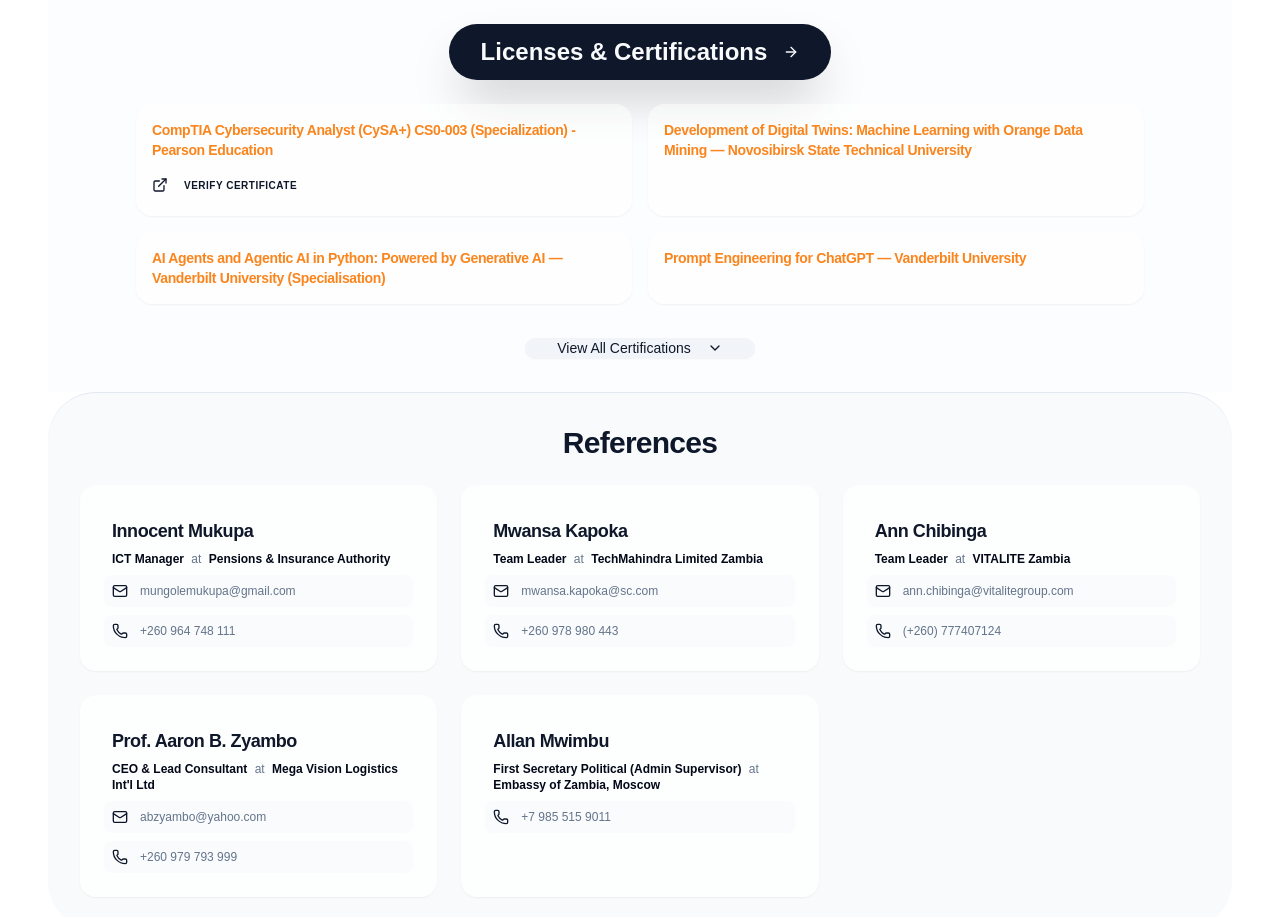
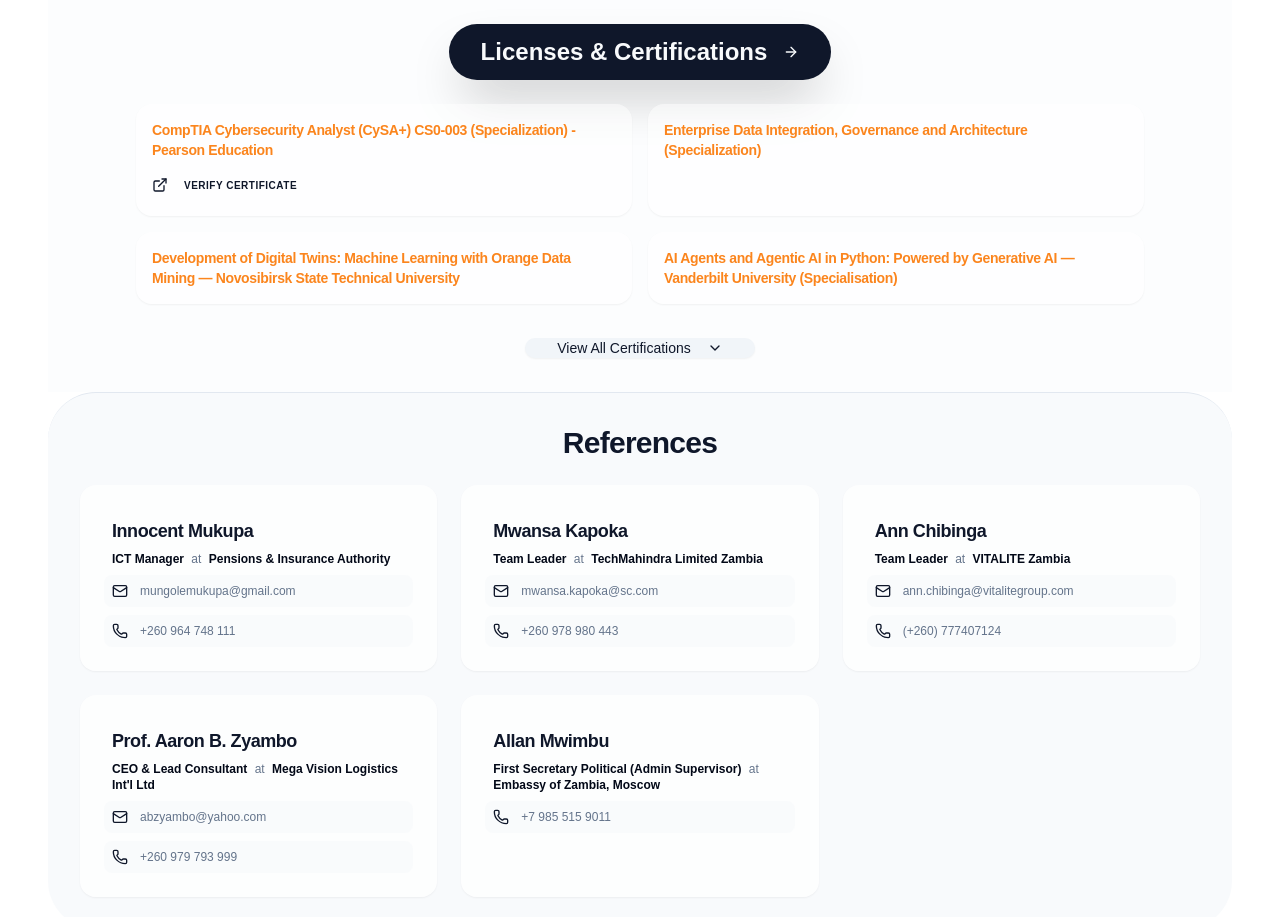
Before and after one commit to MS0C54073/muzoprof, a Next.js app: page / in a window 1280 px wide. Shown: the part 5460-6377 px from the top of the page. Built offline with nearby package versions, Linux system fonts and the light colour scheme.

Commit message:
to my certifications, add Enterprise Data Integration, Governance and Ar

```diff
--- a/src/app/page.tsx
+++ b/src/app/page.tsx
@@ -417,6 +417,7 @@
         education: educationData,
         certifications: [
             "CompTIA Cybersecurity Analyst (CySA+) CS0-003 (Specialization) - Pearson Education — https://coursera.org/verify/specialization/BEVC4O7ECJ16",
+            "Enterprise Data Integration, Governance and Architecture (Specialization)",
             "Development of Digital Twins: Machine Learning with Orange Data Mining — Novosibirsk State Technical University",
             "AI Agents and Agentic AI in Python: Powered by Generative AI — Vanderbilt University (Specialisation)",
             "Prompt Engineering for ChatGPT — Vanderbilt University",
--- a/src/i18n/locales/en.json
+++ b/src/i18n/locales/en.json
@@ -192,5 +192,6 @@
   "Cursor 2.0": "Cursor 2.0",
   "Databases (PostgreSQL, Supabase, MongoDB, Firebase)": "Databases (PostgreSQL, Supabase, MongoDB, Firebase)",
   "CompTIA Cybersecurity Analyst (CySA+) CS0-003 (Specialization) - Pearson Education": "CompTIA Cybersecurity Analyst (CySA+) CS0-003 (Specialization) - Pearson Education",
+  "Enterprise Data Integration, Governance and Architecture (Specialization)": "Enterprise Data Integration, Governance and Architecture (Specialization)",
   "Development of Digital Twins: Machine Learning with Orange Data Mining — Novosibirsk State Technical University": "Development of Digital Twins: Machine Learning with Orange Data Mining — Novosibirsk State Technical University"
 }
--- a/src/i18n/locales/ru.json
+++ b/src/i18n/locales/ru.json
@@ -192,5 +192,6 @@
   "Cursor 2.0": "Cursor 2.0",
   "Databases (PostgreSQL, Supabase, MongoDB, Firebase)": "Базы данных (PostgreSQL, Supabase, MongoDB, Firebase)",
   "CompTIA Cybersecurity Analyst (CySA+) CS0-003 (Specialization) - Pearson Education": "Аналитик по кибербезопасности CompTIA (CySA+) CS0-003 (Специализация) — Pearson Education",
+  "Enterprise Data Integration, Governance and Architecture (Specialization)": "Корпоративная интеграция данных, управление и архитектура (Специализация)",
   "Development of Digital Twins: Machine Learning with Orange Data Mining — Novosibirsk State Technical University": "Разработка цифровых двойников: машинное обучение в Orange Data Mining — Новосибирский государственный технический университет"
 }
```
